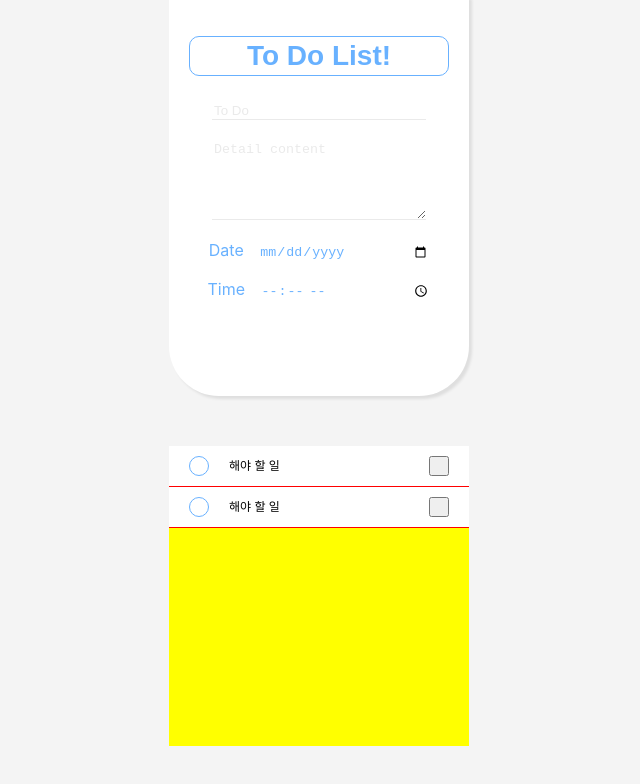
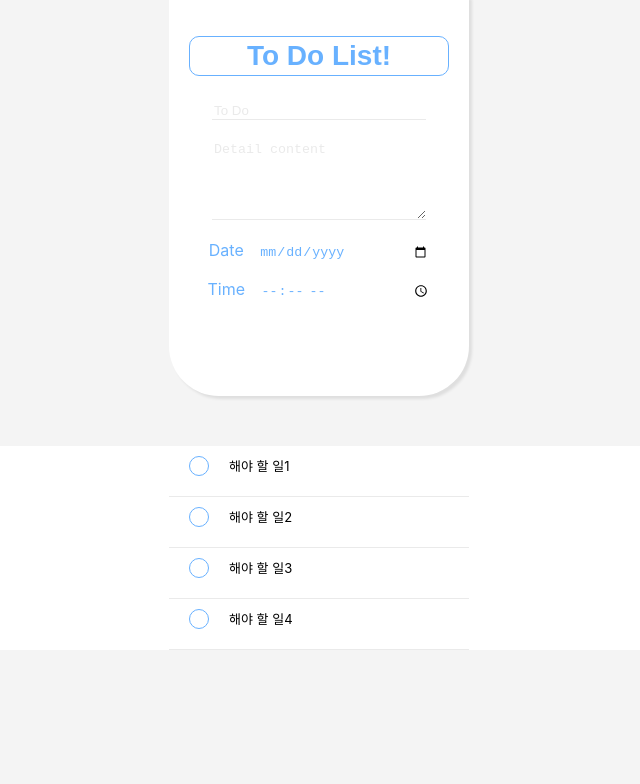
Before and after one commit to goshin1/ToDo, a React (Create React App) app: page / in a window 1280 px wide. Shown: the top 784 px of the page, without its empty margins (321-961 px from the left). Built offline with nearby package versions, Linux system fonts and the light colour scheme.

Commit message:
리스트블록기능추가및스타일추가

```diff
--- a/src/App.css
+++ b/src/App.css
@@ -12,7 +12,7 @@ body{
 }
 
 input{
-  transition: all 0.5s;
+  transition: all 0.3s;
 }
 
 #formDiv{
@@ -71,25 +71,43 @@ input::placeholder , textarea::placeholder{
 }
 
 #list{
-  margin: 50px auto;
-  background-color: #ff0;
-  width: 300px;
-  min-height: 300px;
+  margin-top: 50px;
+  width: 100%;
   height: 100%;
+  background-color: #fff;
+  top: 0;
 }
 
 .block{
+  margin: 0 auto;
   transition: all 0.5s;
   width: 300px;
-  height: 40px;
+  height: 50px;
   background-color: #fff;
-  border-bottom: 1px solid red;
-  overflow: hidden;
+  border-bottom: 1px solid rgb(234, 234, 234);
+  word-wrap: break-word;
+  overflow:hidden;
+  position: relative;
+  z-index: 1;
 }
 
 .blockTop{
   width: 300px;
+  height: 40px;
   line-height: 40px;
+  position:sticky;
+  top : 0;
+  background-color: #fff;
+}
+
+.blockTopActive{
+  background-color: rgb(104, 177, 255);
+  width: 300px;
+  height: 40px;
+  line-height: 40px;
+  color: #fff;
+  position:sticky;
+  top : 0;
 }
 
 .check{
@@ -102,21 +120,25 @@ input::placeholder , textarea::placeholder{
   float: left;
 }
 
-.blockTop span{
+.blockTop span, .blockTopActive span{
   text-align: left;
   width: 180px;
   float: left;
   display: block;
-  font-size: 12px;
-}
-
-.plus{
-  margin: 10px 20px;
-  width: 20px;
-  height: 20px;
-  float: left;
+  font-size: 13px;
 }
 
 .blockBottom{
+  margin-top: 20px;
   width: 300px;
 }
+
+.dateBlock{
+  margin: 0 auto 10px;
+  width: 250px;
+  height: 30px;
+  line-height: 30px;
+  border : 1px solid rgb(104, 177, 255);
+  border-radius: 10px;
+  font-size: 13px;
+}
--- a/src/App.js
+++ b/src/App.js
@@ -35,20 +35,40 @@ function List(props){
 }
 
 function ListBlock(props){
+    let left = {float : "left", marginLeft:"25px"};
+    let right = {float : "right", marginRight : "25px"};
   return (
-    <li className="block" key={props.num}>
+    <li className="block" key={props.num} onClick={(event)=>{
+      let current = event.currentTarget;
+      let child = current.children[0];
+      // 클릭 시 세부 정보가 보인다.
+      if(current.style.height === "150px"){
+        current.style.height = "40px";
+        current.style.overflow = "hidden";
+        child.className = "blockTop";
+        child.children[0].style.backgroundColor = "rgb(255, 255, 255)";
+        child.children[0].style.border = "1px solid rgb(104, 177, 255)";
+      } else {
+        current.style.height = "150px";
+        current.style.overflowY = "auto";
+        child.className = "blockTopActive";
+        child.children[0].style.backgroundColor = "rgb(104, 177, 255)";
+        child.children[0].style.border = "1px solid rgb(234, 234, 234)";
+      }
+
+    }}>
       <div className="blockTop">
         <button className='check' onClick={()=>{
 
         }}></button>
         <span>{props.todo}</span>
-        <button className='plus' onClick={(event)=>{
-          let parent = event.target.parentElement;
 
-        }}></button>
       </div>
       <div className="blockBottom">
-        <button>{props.date}{props.time}</button>
+        <div className='dateBlock'>
+          <span style={left}>{props.date}</span>
+          <span style={right}>{props.time}</span>
+        </div>
         <p>{props.detail}</p>
       </div>
     </li>
@@ -57,8 +77,10 @@ function ListBlock(props){
 
 function App() {
   const calenders = [
-    {id:1, todo : '해야 할 일', detail : '세부적인 내용', date : '2022-12-29', time : '오후 03 : 12'},
-    {id:2, todo : '해야 할 일', detail : '세부적인 내용', date : '2022-12-29', time : '오후 03 : 12'}
+    {id:1, todo : '해야 할 일1', detail : '세부적인 내용ddddddddddddddddddddddddddddddddddddddddddddddddddddddddddddddddddddddddddddddddddddddddddddddddd', date : '2022-12-29', time : '오후 03 : 12'},
+    {id:2, todo : '해야 할 일2', detail : '세부적인 내용', date : '2022-12-29', time : '오후 03 : 12'},
+    {id:3, todo : '해야 할 일3', detail : '세부적인 내용', date : '2022-12-29', time : '오후 03 : 12'},
+    {id:4, todo : '해야 할 일4', detail : '세부적인 내용', date : '2022-12-29', time : '오후 03 : 12'}
   ];
 
   return (
```
